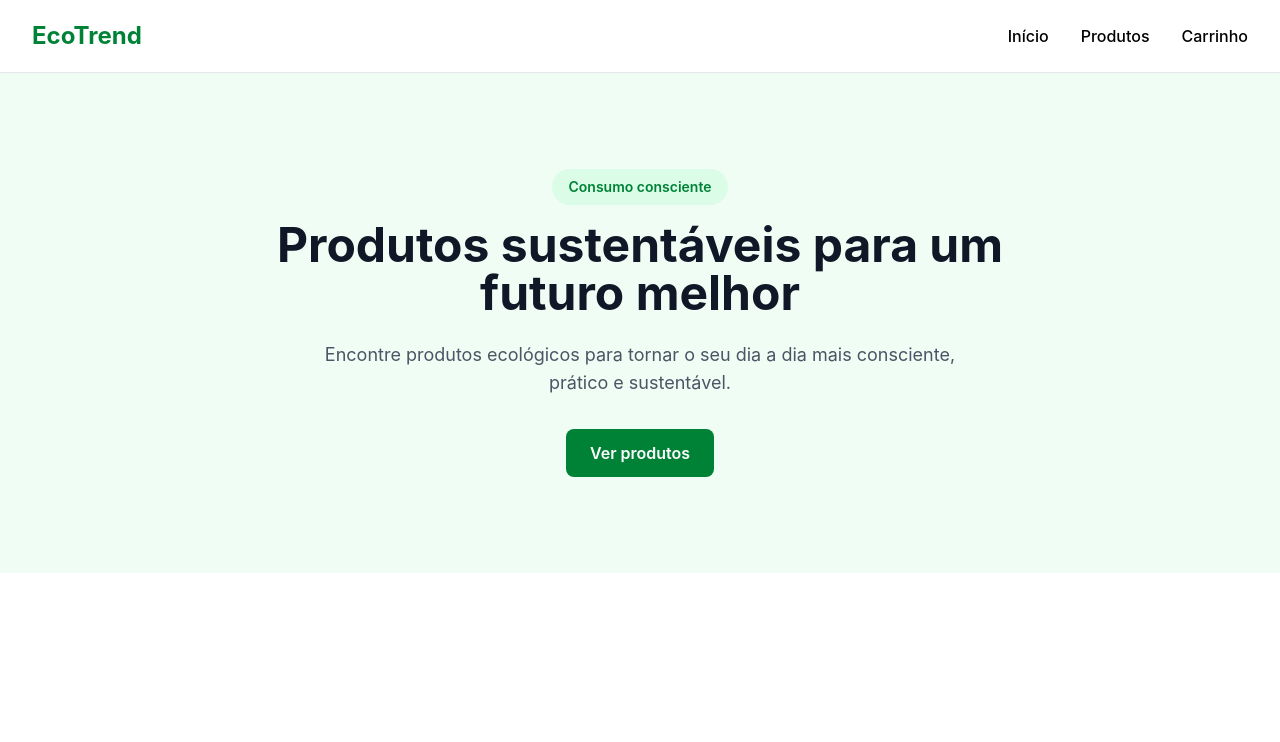
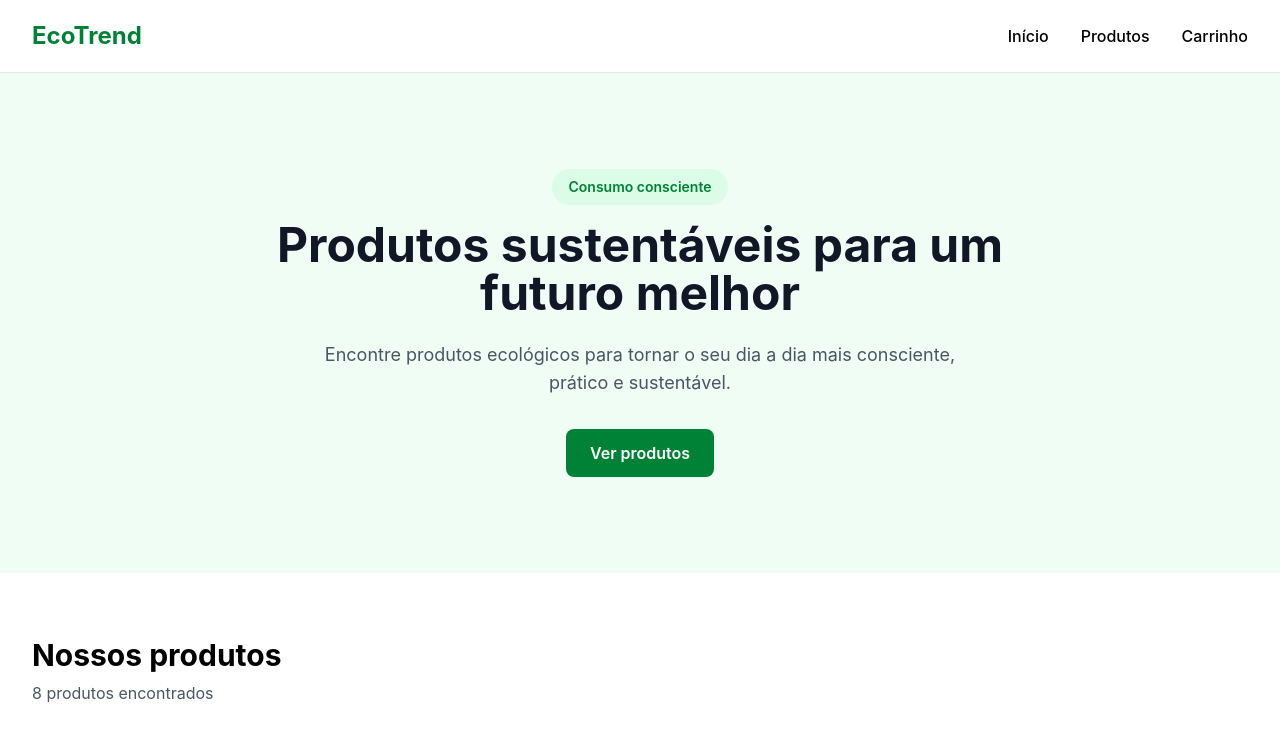
Before and after one commit to JoaquimGSM/CP4_WebDev_EcoTrend, a React (Vite) app: page / in a window 1280 px wide. Shown: the top 742 px of the page. Built offline with nearby package versions, Linux system fonts and the light colour scheme.

Commit message:
feat: carrega produtos do JSON com fetch

```diff
--- a/src/App.jsx
+++ b/src/App.jsx
@@ -1,13 +1,38 @@
+import { useEffect, useState } from "react";
+
 import Cabecalho from "./components/Cabecalho";
 import Hero from "./components/Hero";
 
 function App() {
+  const [produtos, setProdutos] = useState([]);
+
+  useEffect(() => {
+    async function buscarProdutos() {
+      const resposta = await fetch("/produtos.json");
+      const dados = await resposta.json();
+
+      setProdutos(dados);
+    }
+
+    buscarProdutos();
+  }, []);
+
   return (
     <>
       <Cabecalho />
 
       <main>
         <Hero />
+
+        <section id="produtos" className="px-8 py-16">
+          <h2 className="text-3xl font-bold">
+            Nossos produtos
+          </h2>
+
+          <p className="mt-2 text-gray-600">
+            {produtos.length} produtos encontrados
+          </p>
+        </section>
       </main>
     </>
   );
```
